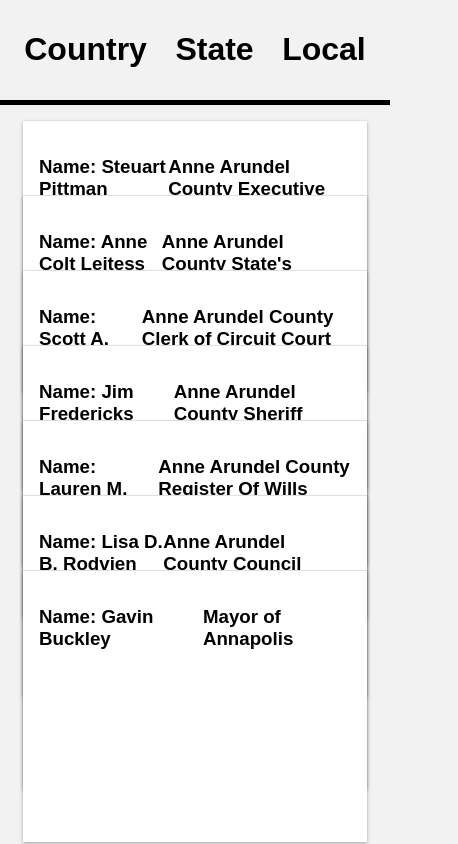
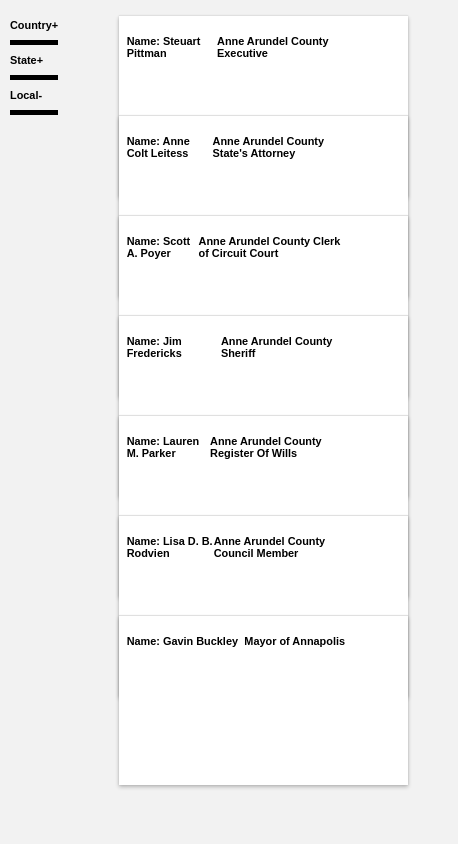
Before and after one commit to Michael-Subbarao/League-Of-Women-Voters-APP, a React (Create React App) app: page / in a window 390 px wide. Shown: the whole page, 458 px wide, since content can reach past the window. Built offline with nearby package versions, Linux system fonts and the light colour scheme.

Commit message:
added responsive font size, changed selections to be on side with +- based on current visibillity

```diff
--- a/package.json
+++ b/package.json
@@ -8,6 +8,7 @@
     "@testing-library/user-event": "^13.5.0",
     "react": "^17.0.2",
     "react-dom": "^17.0.2",
+    "react-places-autocomplete": "^7.3.0",
     "react-scripts": "5.0.0",
     "web-vitals": "^2.1.4"
   },
--- a/src/App.css
+++ b/src/App.css
@@ -4,27 +4,58 @@ body {
   font-family: sans-serif;
   background-color: #f2f2f2;
 }
+h1{
+  font-size: calc(7px + 1.5vw);
+}
+h2,h3{
+  font-size: calc(7px + 1vw);
+}
+h4,h5,h6{
+  font-size: calc(7px + .5vw);
+}
+.app{
+  display:flex;
+  flex-direction: row;
+  width:100%;
+}
 #selection-wrappers{
   padding:10px;
   display: flex;
-  flex-direction: row;
-  border-top:10px 5px solid black;
+  flex-direction: column;
+  width:30%;
+}
+#selection-wrappers>div{
+  width:100%;
   border-bottom:5px solid black;
-  justify-content: space-around;
+}
+#reps{
+  display: flex;
+  flex-direction: column;
+  min-width:100%;
+}
+.wrapper{
+  display:flex;
+  flex-direction: column;
+}
+.name-wrapper{
+  min-width: 80%;
+  max-width: 80%;
 }
 .official-card {
   background-color: #fff;
   border: 0;
   box-shadow: 0 -1px 0 #e0e0e0, 0 0 2px rgba(0, 0, 0, 0.12),
     0 2px 4px rgba(0, 0, 0, 0.24);
-  padding: 1rem;
-  cursor: pointer;
-  position: relative;
+  padding: .5rem;
   margin: 1rem auto;
-  width: 80%;
-
+  width:70%;
+  justify-content: space-between;
+  align-content: top;
 }
-
+#repFinder{
+  display:flex;
+  flex-direction: row;
+}
 .name-wrapper {
   display: flex;
   flex-direction: row;
@@ -50,10 +81,11 @@ body {
 }
 #closed {
   Visibility: Hidden;
+  max-height: fit-content;
 }
 
 #half {
-  height: 7vh;
+  max-height: 100px
 }
 
 .contact-wrapper{
--- a/src/App.js
+++ b/src/App.js
@@ -2,6 +2,10 @@ import React, { useState, useEffect } from "react";
 import ReactDOM from 'react-dom';
 import axios from 'axios';
 import './App.css';
+import PlacesAutocomplete, {
+    geocodeByAddress,
+    getLatLng,
+  } from 'react-places-autocomplete';
 
 const dummyData = {
   "normalizedInput": {
@@ -1157,7 +1161,9 @@ function App(props){
     .catch(error => console.log(error));
   },[endpoint])
 */
-
+/**
+ * <input type="search" autocomplete="off" placeholder="Search Places..." value="707 " class="" style="display: inline-block; width: 100%; padding: 10px;">
+ */
 useEffect(() => {
     filterData();
   }, [countryOn,stateOn,localOn]);
@@ -1200,24 +1206,31 @@ useEffect(() => {
   return (
 
     <div className="App">
+    <div className="addressBar">
+
+    </div>
+    <div id = "repFinder">
       <div id = 'selection-wrappers'>
         <div onClick = {(e)=>{
             setCountryOn(!countryOn,filterData)
-        }}><h1>Country</h1></div>
+        }}><h2>Country{countryOn?'-':'+'}</h2></div>
         <div onClick = {(e)=>{
             e.preventDefault();
             setStateOn(!stateOn);
-            filterData()}}><h1>State</h1></div>
+            filterData()}}><h2>State{stateOn?'-':'+'}</h2></div>
         <div onClick = {(e)=>{
             e.preventDefault();
             setLocalOn(!localOn);
-            filterData()}}><h1>Local</h1></div>
+            filterData()}}><h2>Local{localOn?'-':'+'}</h2></div>
       </div>
+      <div id = 'reps'>
       {
         fdata.officials.map((official,indx)=>{
         return <OfficialComponent official = {official} office = {filterOffice(getOfficialIndx(official.name))} key = {indx}/>
         })
       }
+      </div>
+    </div>
     </div>
   );
 }
@@ -1227,7 +1240,7 @@ export default App;
 
 function OfficialComponent(props){
   const [closed,setClosed] = useState(true);
-  const {name,address,party,phones,channels,photoUrl} = props.official;
+  const {name,address,party,phones,channels,photoUrl,emails} = props.official;
   const office = props.office;
   const phone = phones[0];
   return (
@@ -1254,6 +1267,7 @@ function OfficialComponent(props){
         }
         </div>
     </div>
+    <h4>Email: {emails===undefined?'' : emails[0]}</h4>
     </div>
   </div>
 </div>)
```
Also changed, not shown: 1 other file (tests, documents, lock files or other folders).
